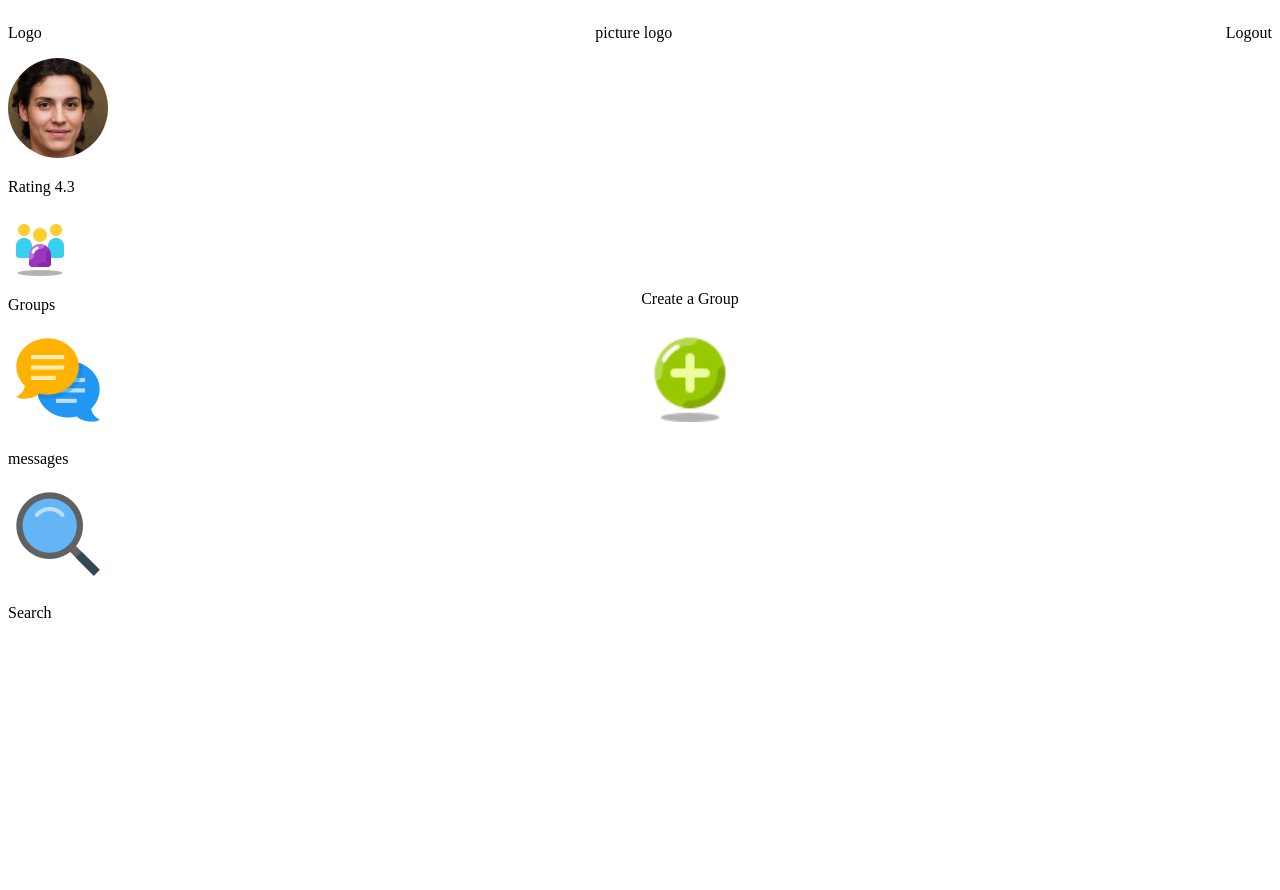
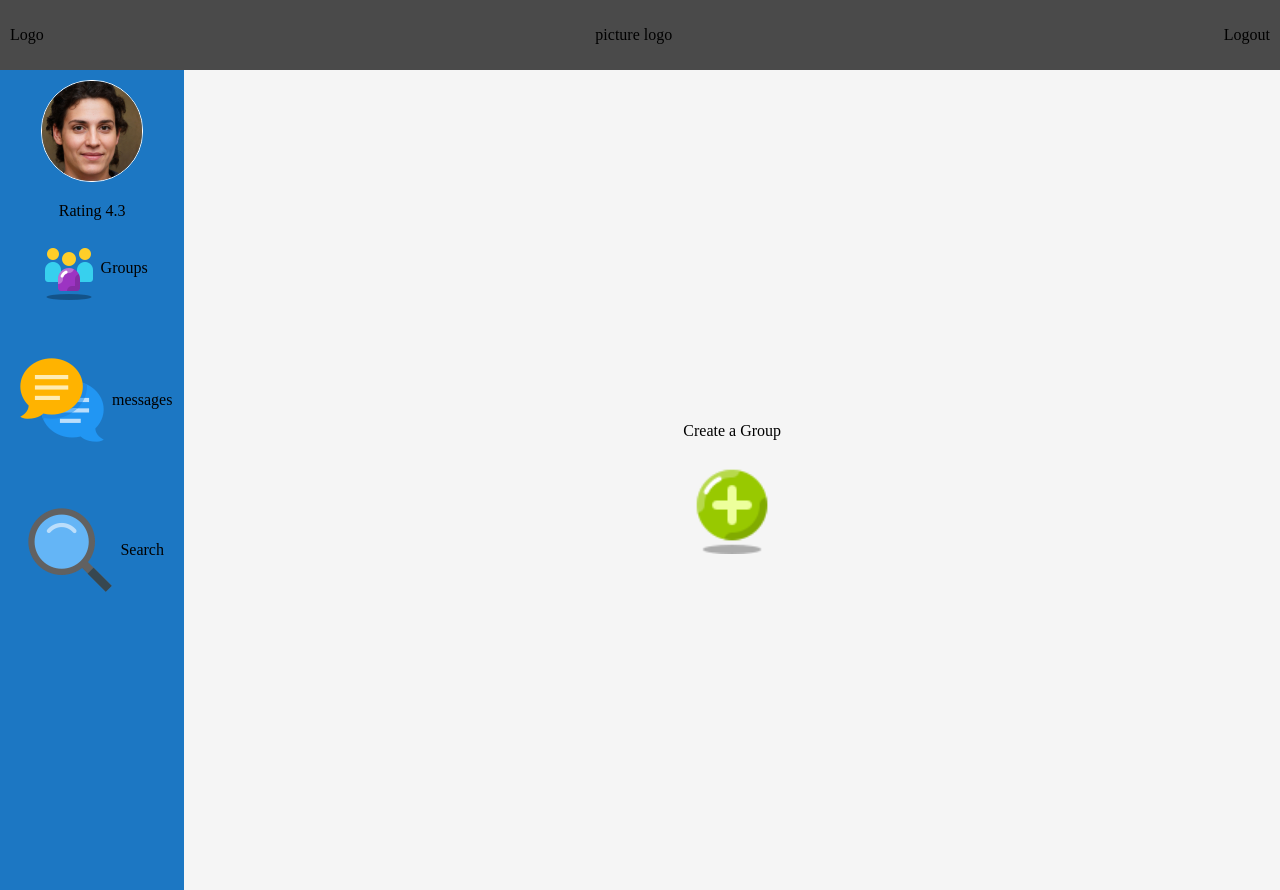
Before and after one commit to Peluhott/f25-team5, a plain HTML site: page Prototype/Provider/index.html in a window 1280 px wide. Before the commit the page ends 800 px from the top, so only its background shows below. Drawn offline with Linux system fonts and the light colour scheme.

Commit message:
style: enhance layout and design of sidebar and main content areas

```diff
--- a/Prototype/Provider/style.css
+++ b/Prototype/Provider/style.css
@@ -1,8 +1,21 @@
+body {
+    margin: 0
+}
 nav {
     display: flex;
     justify-content: space-between;
+    background-color: #4A4A4A;
+    padding: 10px;
 }
-
+.side-bar {
+    display: flex;
+    flex-direction: column;
+    align-items: center;
+    background-color: #1C77C3;
+    height: 100vh;
+    width: 15%;
+    padding: 10px;
+}
 .outer-main {
     display: flex;
 
@@ -12,12 +25,14 @@ nav {
     height: 100px;
     width: auto;
     border-radius: 50px;
+    border: solid 1px white;
 }
 
 .sidebar-icons {
     display: flex;
     flex-direction: column;
     justify-content: center;
+    gap: 50px;
 }
 
 .main-content {
@@ -25,9 +40,22 @@ nav {
     justify-content: center;
     align-items: center;
     width: 100vw;
+    background-color: #F5F5F5;
 }
 
 .group-create {
     display: flex;
     flex-direction: column;
+    cursor: pointer;
 }
+
+.image-rate {
+    text-align: center;
+}
+
+.icon-text {
+    display: flex;
+    justify-content: center;
+    align-items: center;
+    cursor: pointer;
+}
```
